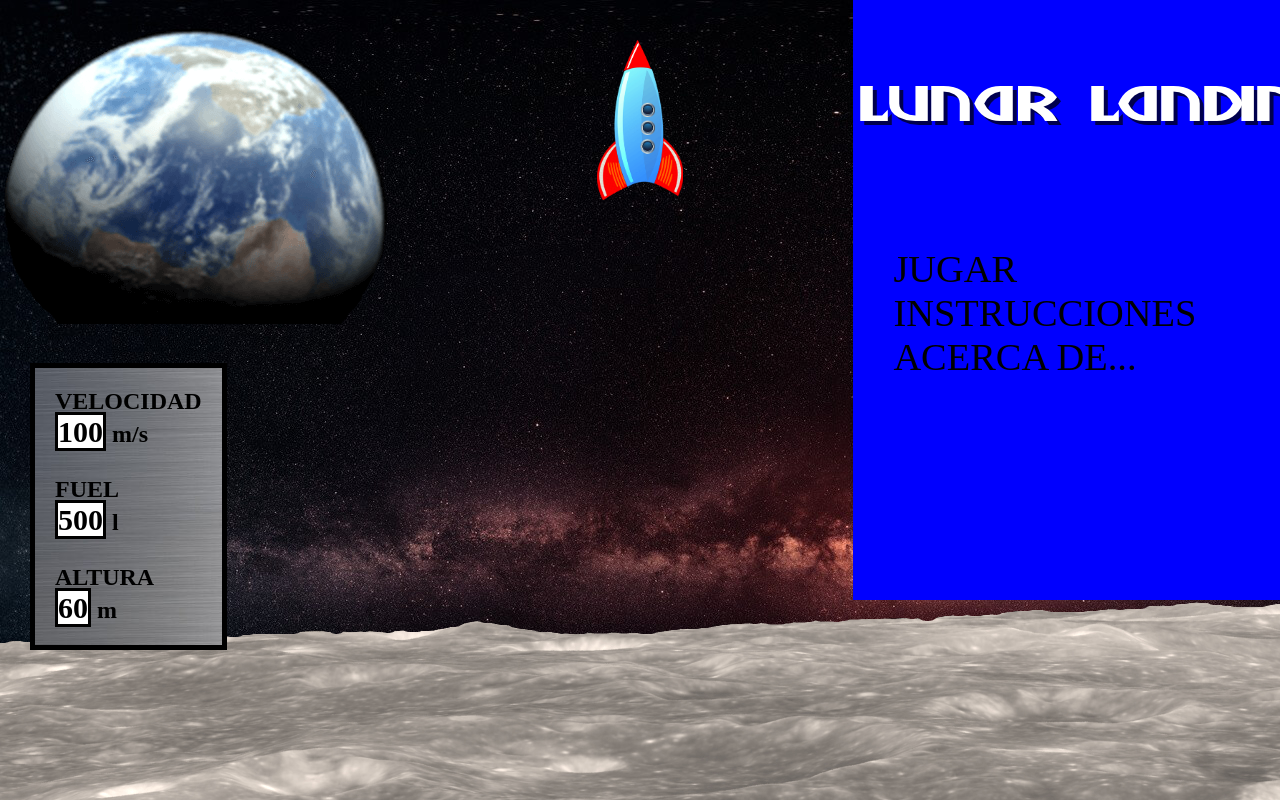
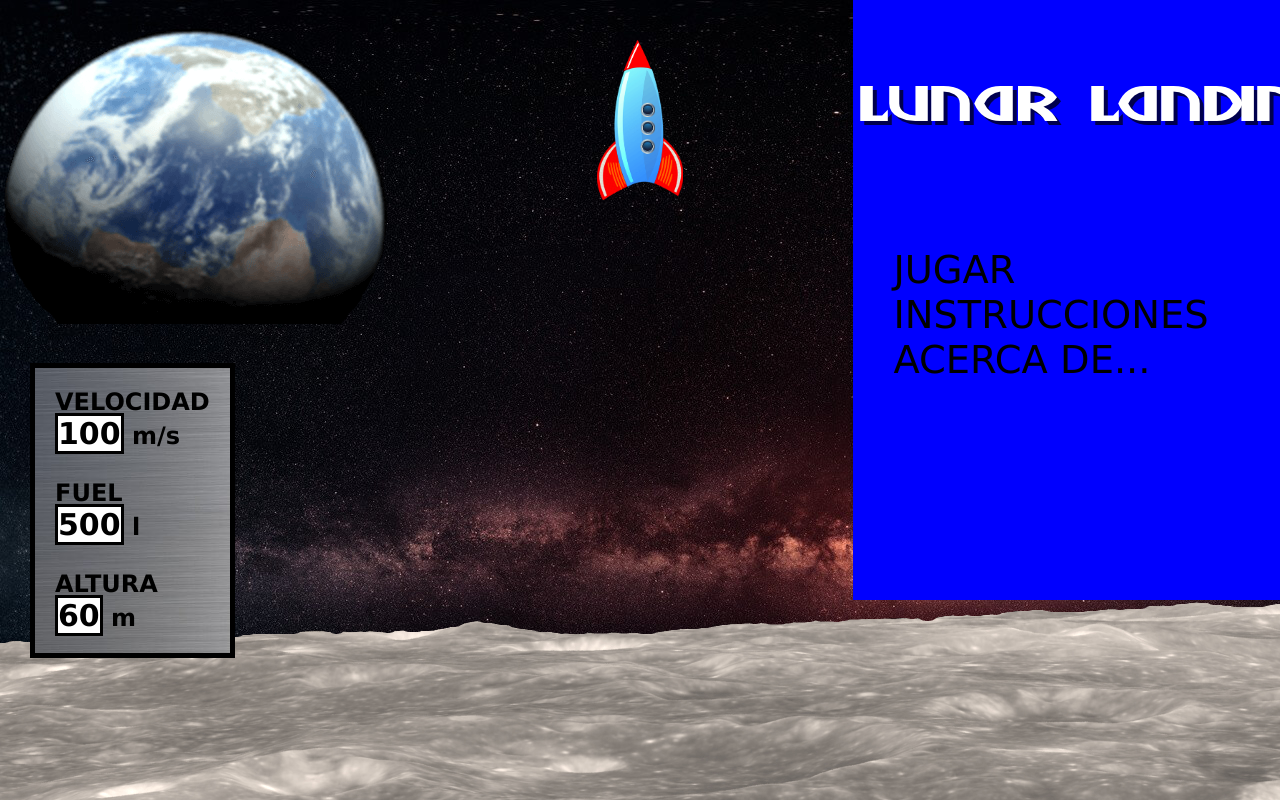
Before and after one commit to Rocachondo/Lunar-Landing, a plain HTML site: page index-pc.html in a window 1280 px wide. Drawn offline with Linux system fonts and the light colour scheme.

Commit message:
Update pc.css

```diff
--- a/css/pc.css
+++ b/css/pc.css
@@ -1,5 +1,5 @@
 body,html{height:100%;padding:0px;margin:0px}
-body{font-size:3vw;background-image:url("../img/espacio.jpg");background-repeat:no-repeat;position:fixed;}
+body{font-family: verdana; font-size:3vw;background-image:url("../img/espacio.jpg");background-repeat:no-repeat;position:fixed;}
 
 .a{background-color:transparent;display:inline-block;width:33.33%;height:75%;float:left;position:fixed;left:0px}
 .b{background-color:transparent;}
@@ -9,17 +9,15 @@ body{font-size:3vw;background-image:url("../img/espacio.jpg");background-repeat:
 
 #nave{text-align:center;position:fixed;top:5%;width:100%;height:20%;}
 #nave img{height:100%;}
-#cpanel{font-family: kure;
-    font-size: 24px;
+#cpanel{font-size: 24px;
     font-weight: bold;
     background-image:url("../img/cuadro.jpg");
-    background-color: darkgrey;
     display: inline-block;
     margin: 30px;
+    padding: 20px;
     border-style: solid;
     border-width: 5px;
     width: auto;
-    padding: 20px;
     }
 
 ul {list-style-type: none;}
```
